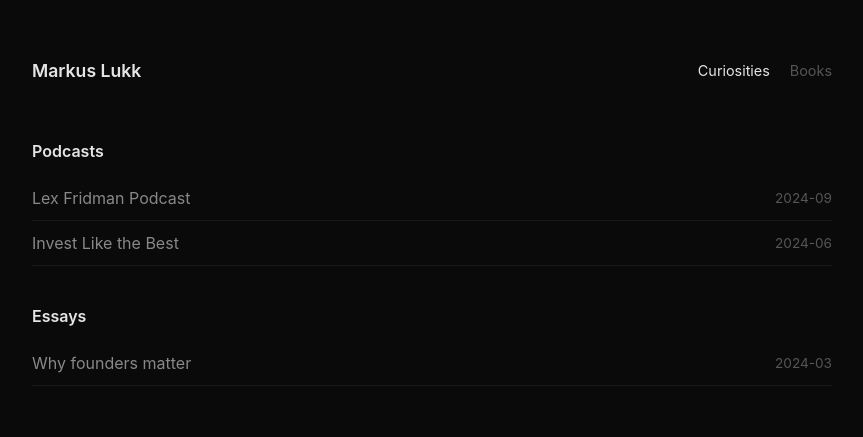
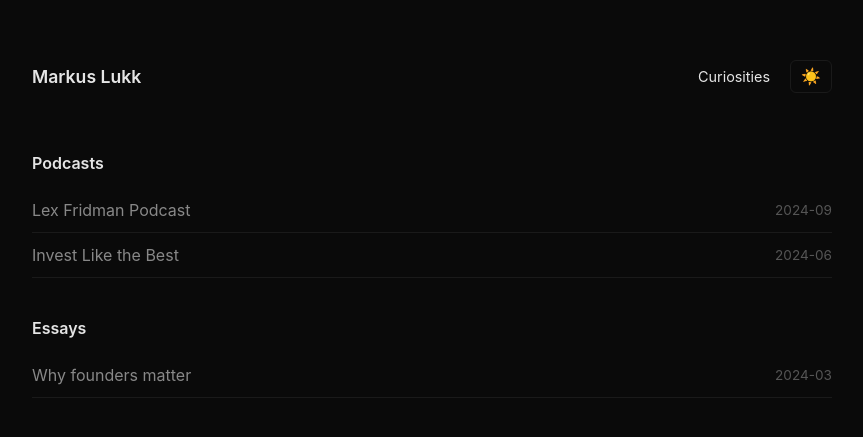
Before and after one commit to markuslukk/markuslukk.github.io, a Jekyll site: the page built from curiosities.html, in a window 1280 px wide. Shown: the top 437 px of the page, without its empty margins (208-1071 px from the left). Built offline with Jekyll 4.4.1, drawn with Linux system fonts in a browser that asks for light colours; a script that is not in the unit is left out.

Commit message:
Update curiosities.html

```diff
--- a/curiosities.html
+++ b/curiosities.html
@@ -7,7 +7,7 @@ title: Curiosities - Markus Lukk
     <a href="/" class="name">Markus Lukk</a>
     <nav>
       <a href="/curiosities" class="active">Curiosities</a>
-      <a href="/books">Books</a>
+      <button id="theme-toggle" class="theme-toggle">☀️</button>
     </nav>
   </header>
 
@@ -29,9 +29,11 @@ title: Curiosities - Markus Lukk
     <h2>Essays</h2>
     <ul class="item-list">
       <li>
-        <a href="https://example.com" class="item-title">Why founders matter</a>
+        <a href="#" class="item-title">Why founders matter</a>
         <span class="item-date">2024-03</span>
       </li>
     </ul>
   </section>
 </div>
+
+<script src="/theme.js"></script>
```
